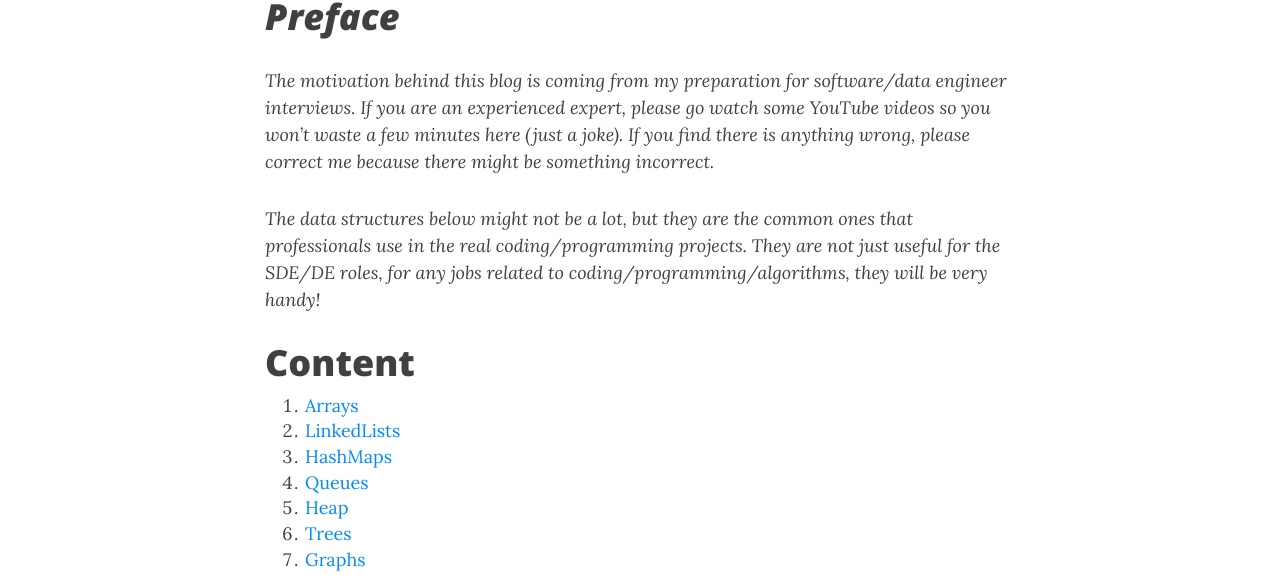
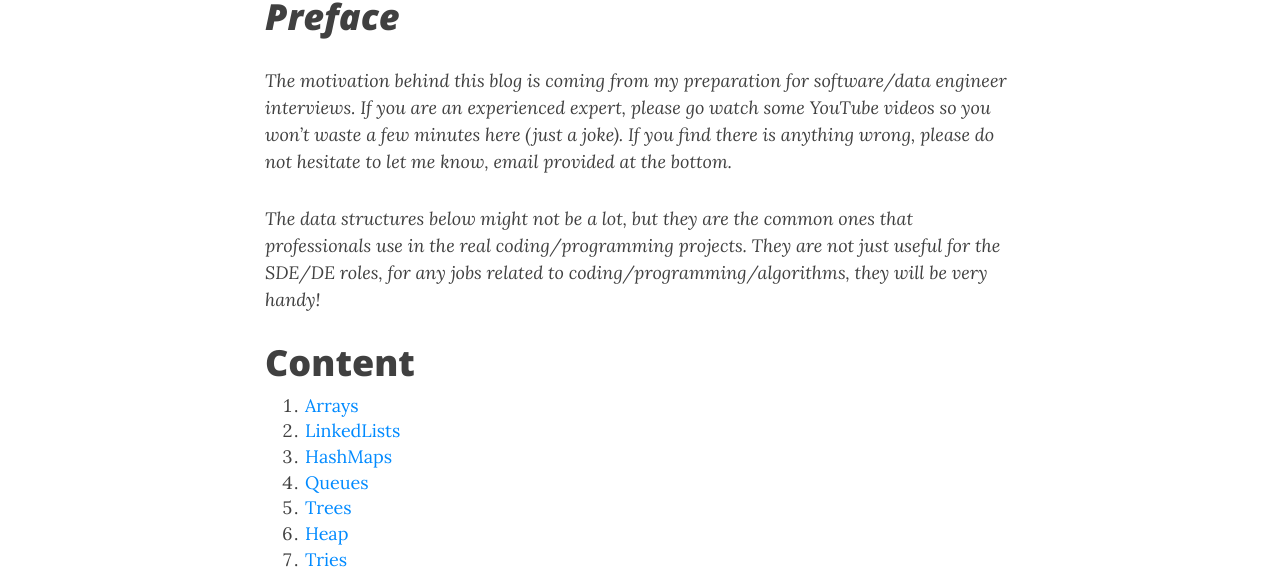
Before and after one commit to LinyiGuo96/LinyiGuo96.github.io, a Jekyll site: the page built from _posts/2024-04-29-Data-Structures.md, in a window 1280 px wide and 900 px high. Shown: the part 313-889 px from the top of the window. Built offline with Jekyll 4.4.1, drawn with Linux system fonts in a browser that asks for light colours; nearby versions of some CDN libraries; some of the changed text lies outside the part shown.

Commit message:
Update 2024-04-29-Data-Structures.md

```diff
--- a/_posts/2024-04-29-Data-Structures.md
+++ b/_posts/2024-04-29-Data-Structures.md
@@ -6,7 +6,7 @@
 
 # _Preface_
 
-_The motivation behind this blog is coming from my preparation for software/data engineer interviews. If you are an experienced expert, please go watch some YouTube videos so you won't waste a few minutes here (just a joke). If you find there is anything wrong, please correct me because there might be something incorrect._
+_The motivation behind this blog is coming from my preparation for software/data engineer interviews. If you are an experienced expert, please go watch some YouTube videos so you won't waste a few minutes here (just a joke). If you find there is anything wrong, please do not hesitate to let me know, email provided at the bottom._
 
 _The data structures below might not be a lot, but they are the common ones that professionals use in the real coding/programming projects. They are not just useful for the SDE/DE roles, for any jobs related to coding/programming/algorithms, they will be very handy!_
 
@@ -16,8 +16,9 @@
 2. [LinkedLists](#linkedlists)
 3. [HashMaps](#hashmaps)
 4. [Queues](#queues)
-5. [Heap](#heap)
-7. [Trees](#trees)
+5. [Trees](#trees)
+6. [Heap](#heap)
+7. [Tries](#tries)
 8. [Graphs](#graphs)
 
 
@@ -87,9 +88,21 @@
 
 **deque** (double-ended queue) is another powerful data structure, but I will not cover it here.
 
+# Trees
+
+Tree is a non-linear and a hierarchical data structure, it's a collection of nodes and each node stores a value and a list of reference to other nodes (aka `children`). The common trees include binary tree, binary search tree, balanced tree, trie, heap.
+
+Trees are extensively used in Artificial Intelligence and complex algorithms to provide an efficient storage mechanism for problem-solving.
+
+|Operation |Complexity |
+| :------ | :------ |
+| traversal | |
+| search | |
+| insert | |
+| delete | |
+
+
 # Heap
-
-# Trees
 
 # Tries
 
```
